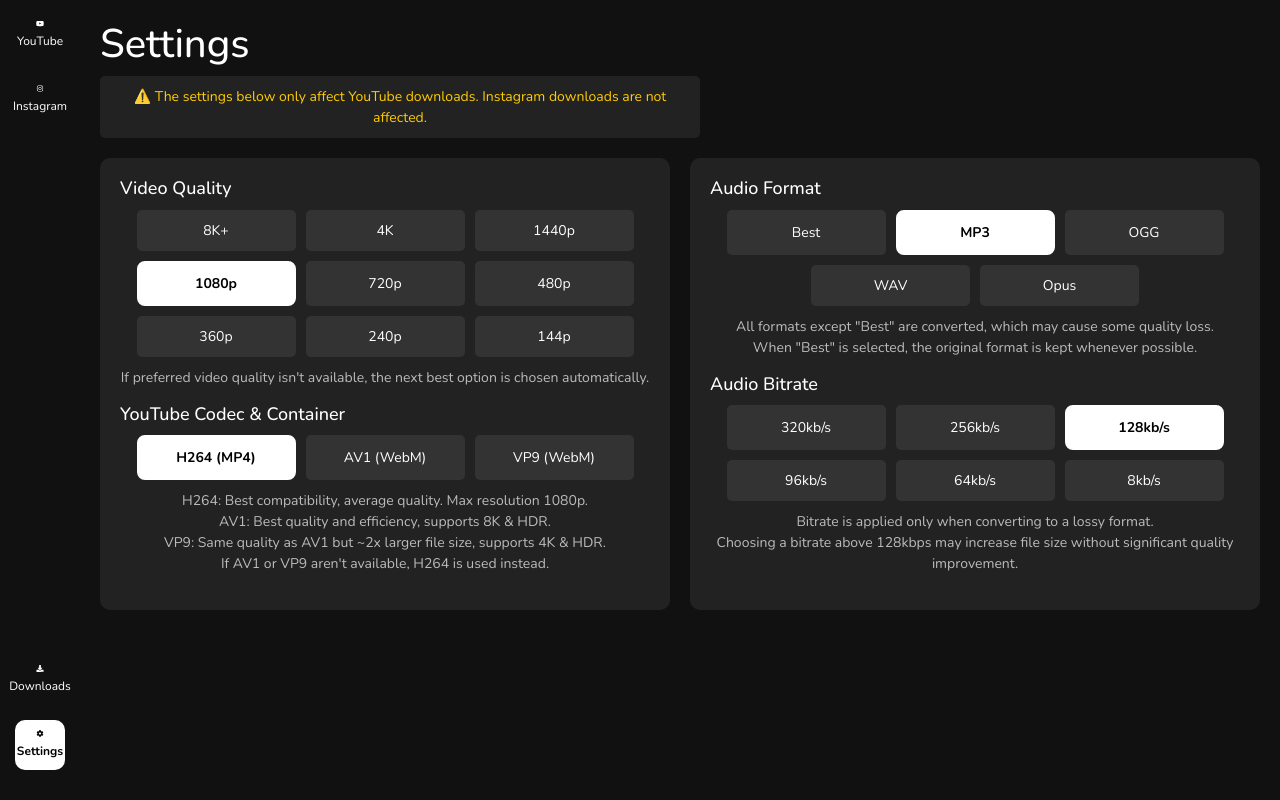
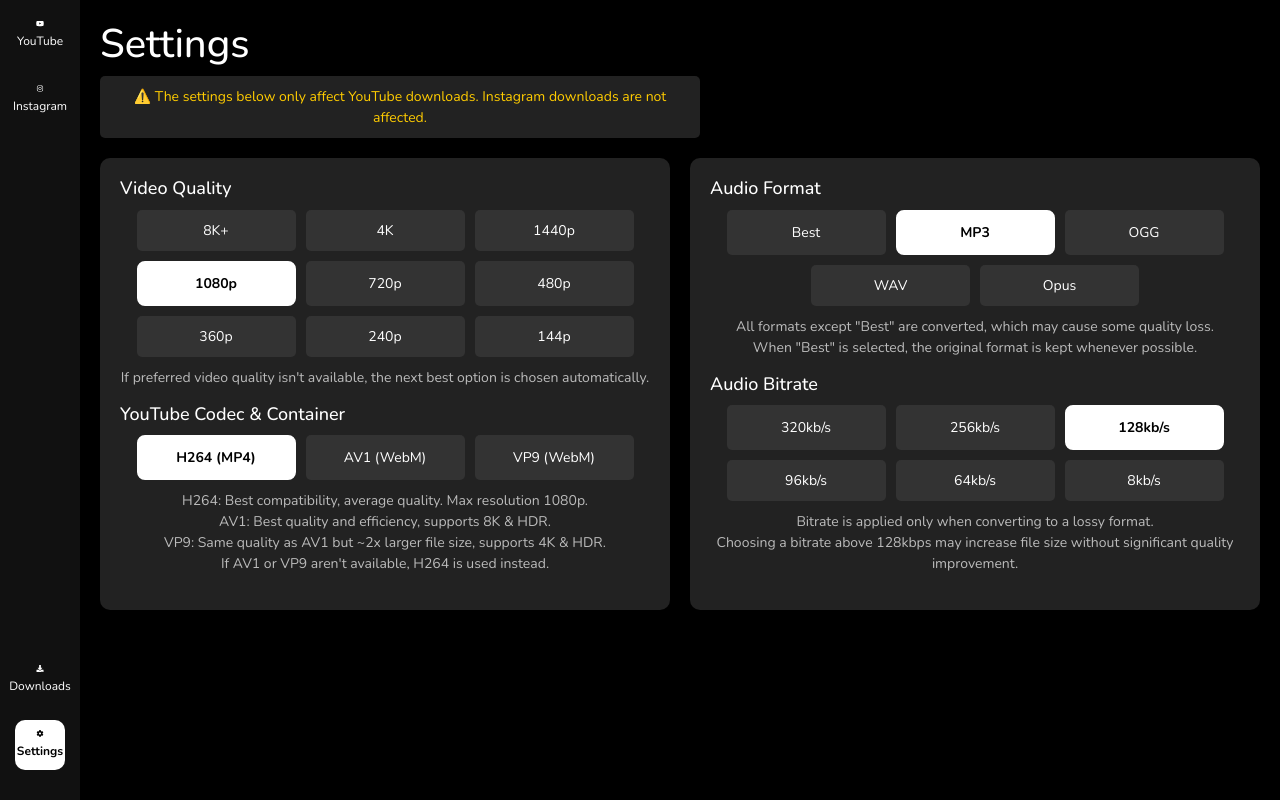
Before and after one commit to varun-al/VidXtract, a React (Create React App) app in the folder frontend/: page /settings in a window 1280 px wide. Built offline with nearby package versions, Linux system fonts and the light colour scheme; the HTML template or start-up script is replaced by a standard one.

Commit message:
css fixes

```diff
--- a/frontend/src/pages/Settings.css
+++ b/frontend/src/pages/Settings.css
@@ -1,7 +1,7 @@
 /* Main container */
 .settings-container {
     display: flex;
-    background-color: #111;
+    background-color: black;
     min-height: 100vh; /* Allows scrolling */
     color: white;
     overflow-x: hidden; /* Prevents horizontal scrolling */
```
